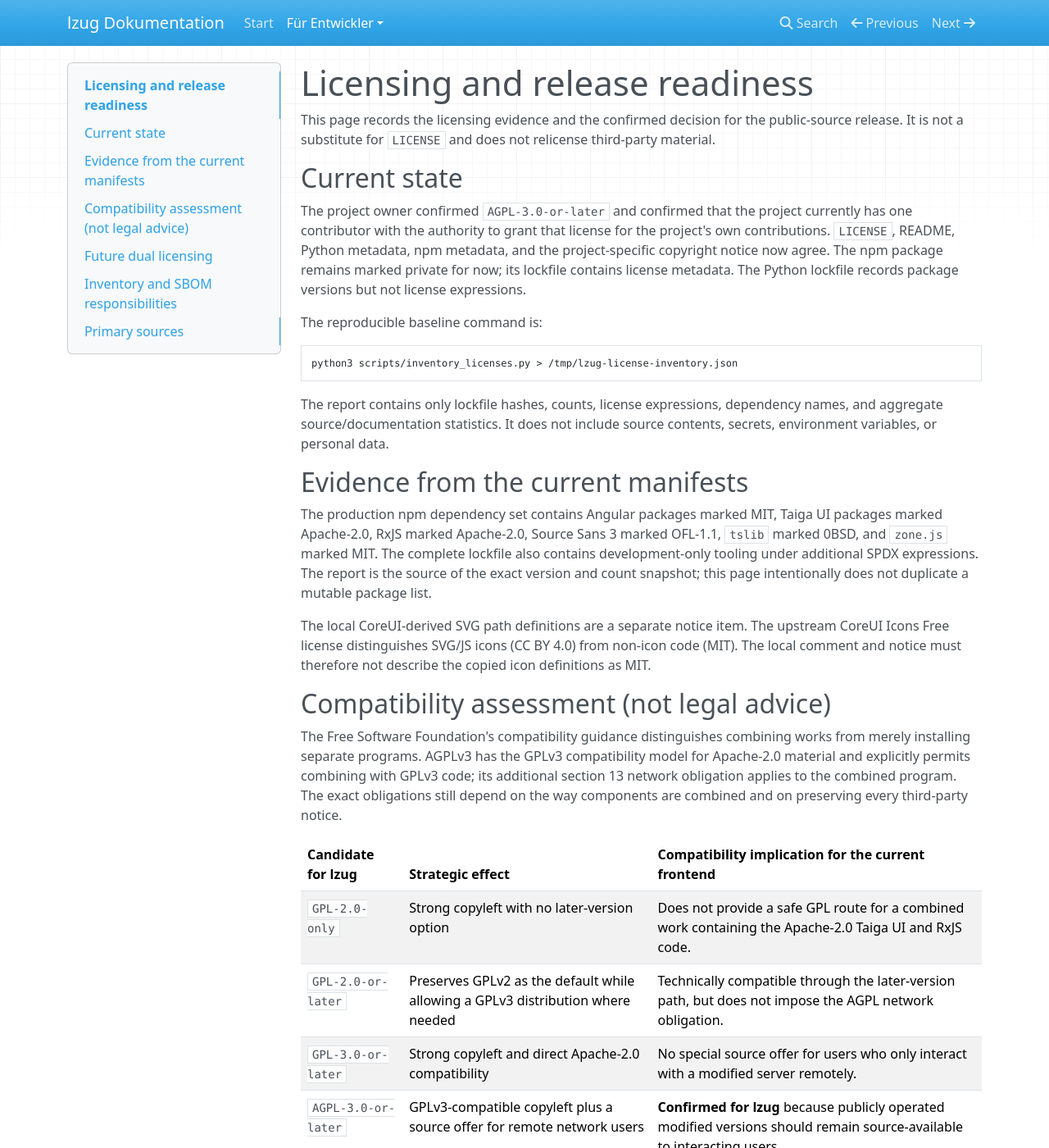
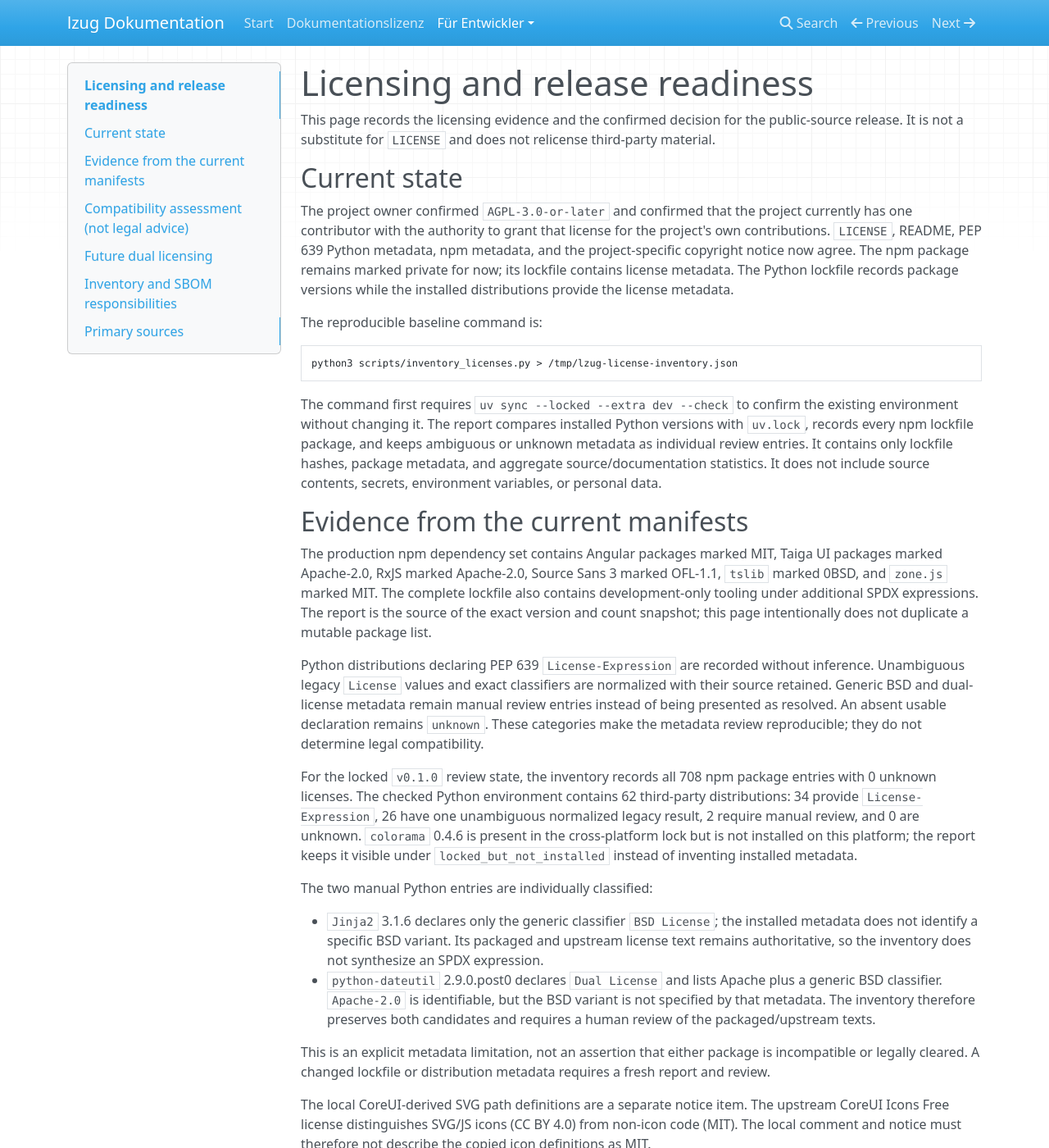
Before and after one commit to lxndrp/lzug, an MkDocs documentation site: the page built from docs/developers/licensing.md, in a window 1280 px wide and 1400 px high. Shown: the whole window at 82% size. Built offline with MkDocs 1.6.1, drawn with Linux system fonts in a browser that asks for light colours; nearby versions of some CDN libraries; some of the changed text lies outside the part shown.

Commit message:
Complete v0.1.0 release evidence

````diff
--- a/docs/developers/licensing.md
+++ b/docs/developers/licensing.md
@@ -8,10 +8,11 @@ relicense third-party material.
 
 The project owner confirmed `AGPL-3.0-or-later` and confirmed that the project
 currently has one contributor with the authority to grant that license for the
-project's own contributions. `LICENSE`, README, Python metadata, npm metadata,
-and the project-specific copyright notice now agree. The npm package remains
-marked private for now; its lockfile contains license metadata. The Python
-lockfile records package versions but not license expressions.
+project's own contributions. `LICENSE`, README, PEP 639 Python metadata, npm
+metadata, and the project-specific copyright notice now agree. The npm package
+remains marked private for now; its lockfile contains license metadata. The
+Python lockfile records package versions while the installed distributions
+provide the license metadata.
 
 The reproducible baseline command is:
 
@@ -19,9 +20,13 @@ The reproducible baseline command is:
 python3 scripts/inventory_licenses.py > /tmp/lzug-license-inventory.json
 ```
 
-The report contains only lockfile hashes, counts, license expressions,
-dependency names, and aggregate source/documentation statistics. It does not
-include source contents, secrets, environment variables, or personal data.
+The command first requires `uv sync --locked --extra dev --check` to confirm
+the existing environment without changing it. The report compares installed
+Python versions with `uv.lock`, records every npm lockfile package, and keeps
+ambiguous or unknown metadata as individual review entries. It contains only
+lockfile hashes, package metadata, and aggregate source/documentation
+statistics. It does not include source contents, secrets, environment
+variables, or personal data.
 
 ## Evidence from the current manifests
 
@@ -31,6 +36,36 @@ marked OFL-1.1, `tslib` marked 0BSD, and `zone.js` marked MIT. The complete
 lockfile also contains development-only tooling under additional SPDX
 expressions. The report is the source of the exact version and count snapshot;
 this page intentionally does not duplicate a mutable package list.
+
+Python distributions declaring PEP 639 `License-Expression` are recorded
+without inference. Unambiguous legacy `License` values and exact classifiers
+are normalized with their source retained. Generic BSD and dual-license
+metadata remain manual review entries instead of being presented as resolved.
+An absent usable declaration remains `unknown`. These categories make the
+metadata review reproducible; they do not determine legal compatibility.
+
+For the locked `v0.1.0` review state, the inventory records all 708 npm package
+entries with 0 unknown licenses. The checked Python environment contains 62
+third-party distributions: 34 provide `License-Expression`, 26 have one
+unambiguous normalized legacy result, 2 require manual review, and 0 are
+unknown. `colorama` 0.4.6 is present in the cross-platform lock but is not
+installed on this platform; the report keeps it visible under
+`locked_but_not_installed` instead of inventing installed metadata.
+
+The two manual Python entries are individually classified:
+
+- `Jinja2` 3.1.6 declares only the generic classifier `BSD License`; the
+  installed metadata does not identify a specific BSD variant. Its packaged
+  and upstream license text remains authoritative, so the inventory does not
+  synthesize an SPDX expression.
+- `python-dateutil` 2.9.0.post0 declares `Dual License` and lists Apache plus a
+  generic BSD classifier. `Apache-2.0` is identifiable, but the BSD variant is
+  not specified by that metadata. The inventory therefore preserves both
+  candidates and requires a human review of the packaged/upstream texts.
+
+This is an explicit metadata limitation, not an assertion that either package
+is incompatible or legally cleared. A changed lockfile or distribution
+metadata requires a fresh report and review.
 
 The local CoreUI-derived SVG path definitions are a separate notice item. The
 upstream CoreUI Icons Free license distinguishes SVG/JS icons (CC BY 4.0) from
@@ -86,9 +121,10 @@ counsel before a commercial offer is marketed or signed.
   from the installed locked distributions and reviewed before release.
 - npm: `frontend/package-lock.json` is the version and license input. Production
   and development scopes must remain distinguishable.
-- Documentation: the tracked source and documentation counts are included in
-  the inventory report; documentation licensing must not be inferred from the
-  software license.
+- Documentation: original prose, diagrams, and other non-code content follow
+  the explicit [`CC-BY-4.0` boundary](../LICENSE.md). Code, executable examples,
+  generated code references, and third-party content are excluded from that
+  grant and retain their respective licenses.
 - OCI: Noch wurde kein öffentlicher Produkt-Release ausgelöst. Der
   [Release-Prozess](releases.md) erzeugt und archiviert die CycloneDX-JSON-SBOM
   aus dem exakt geprüften Image und bindet sie mit einer signierten
@@ -108,3 +144,5 @@ only after a fully successful tagged release workflow.
 - [CoreUI Icons Free licensing](https://github.com/coreui/coreui-icons#license)
 - [Source Sans 3 upstream](https://github.com/adobe-fonts/source-sans)
 - [SIL Open Font License 1.1](https://scripts.sil.org/OFL)
+- [PEP 639 license metadata](https://peps.python.org/pep-0639/)
+- [Creative Commons Attribution 4.0](https://creativecommons.org/licenses/by/4.0/)
--- a/mkdocs.yml
+++ b/mkdocs.yml
@@ -18,6 +18,7 @@ plugins:
             members_order: source
 nav:
   - Start: index.md
+  - Dokumentationslizenz: LICENSE.md
   - Für Entwickler:
       - Überblick: developers/index.md
       - Synthetische Testdaten: developers/synthetic-fixtures.md
@@ -28,7 +29,9 @@ nav:
           - Prüfung der öffentlichen Git-Historie: developers/reviews/public-history-audit.md
       - Frontend-Richtlinie: developers/frontend-guidelines.md
       - Lizenz und Release-Freigabe: developers/licensing.md
+      - Datenschutzabgrenzung: developers/privacy.md
       - Releases und GHCR: developers/releases.md
+      - Release- und Betriebsnachweise v0.1.0: developers/release-evidence-v0.1.0.md
       - Release-Milestones: developers/release-milestones.md
       - Frontend-Ausnahmen: developers/frontend-exceptions.md
       - Dokumentation: developers/documentation.md
--- a/pyproject.toml
+++ b/pyproject.toml
@@ -2,7 +2,8 @@
 name = "lzug"
 version = "0.1.0"
 description = "Backend-Prototyp fuer die lzug Pruefungsrunden-App"
-license = { file = "LICENSE" }
+license = "AGPL-3.0-or-later"
+license-files = ["LICENSE"]
 requires-python = ">=3.14,<3.15"
 dependencies = [
   "argon2-cffi>=23.1,<26.0",
````
Also changed, not shown: CHANGELOG.md (+36 -11 lines), README.md (+7 -4 lines), THIRD_PARTY_NOTICES.md (+27 -10 lines), docs/LICENSE.md (added, +24 -0 lines), docs/developers/architecture/compose-self-hosting.md (+7 -0 lines), docs/developers/privacy.md (added, +48 -0 lines), docs/developers/release-evidence-v0.1.0.md (added, +92 -0 lines), docs/developers/releases.md (+6 -0 lines), 4 other files.
